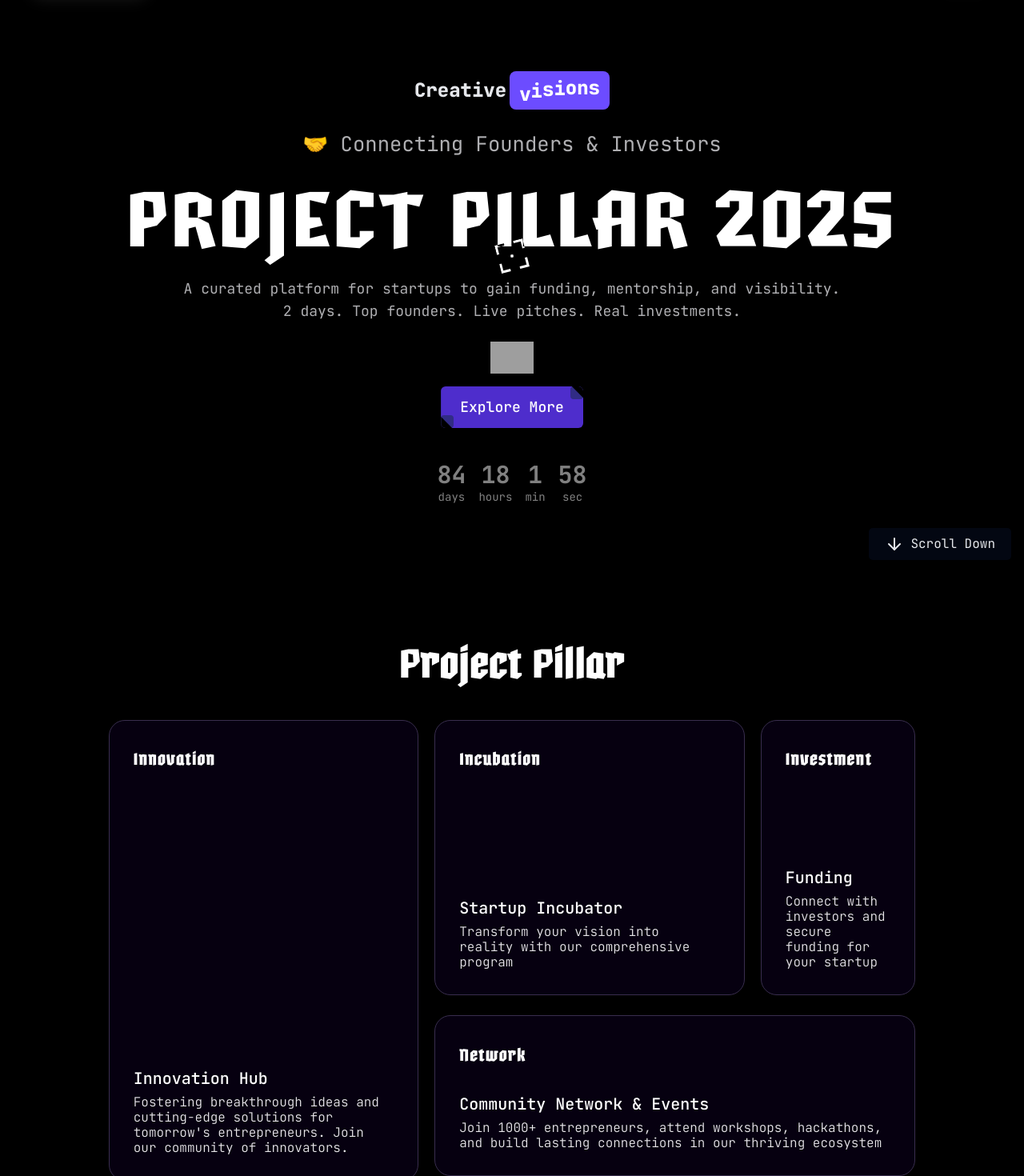
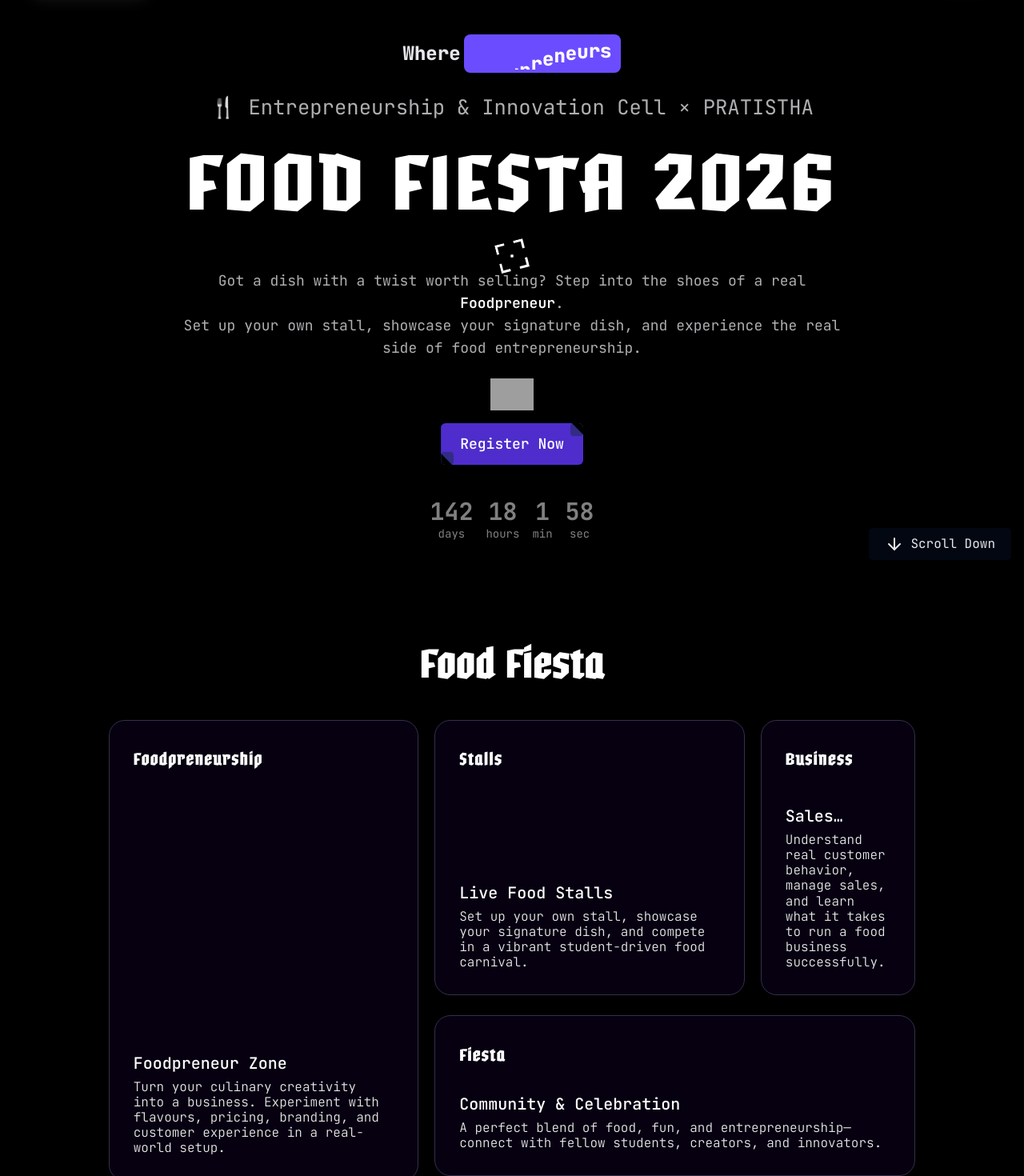
Before and after one commit to raorajnish/Ecell, a React (Vite) app: page / in a window 1280 px wide. Shown: the part 80-1550 px from the top of the page at 80% size. Built offline with nearby package versions, Linux system fonts and the light colour scheme; grey boxes are pictures that could not be loaded.

Commit message:
Food fiesta homepage updated

```diff
--- a/src/components/home/MagicBento.jsx
+++ b/src/components/home/MagicBento.jsx
@@ -12,31 +12,34 @@ const MOBILE_BREAKPOINT = 768
 const cardData = [
   {
     color: "#060010",
-    title: "Innovation Hub",
+    title: "Foodpreneur Zone",
     description:
-      "Fostering breakthrough ideas and cutting-edge solutions for tomorrow's entrepreneurs. Join our community of innovators.",
-    label: "Innovation",
+      "Turn your culinary creativity into a business. Experiment with flavours, pricing, branding, and customer experience in a real-world setup.",
+    label: "Foodpreneurship",
   },
   {
     color: "#060010",
-    title: "Startup Incubator",
-    description: "Transform your vision into reality with our comprehensive program",
-    label: "Incubation",
+    title: "Live Food Stalls",
+    description:
+      "Set up your own stall, showcase your signature dish, and compete in a vibrant student-driven food carnival.",
+    label: "Stalls",
   },
   {
     color: "#060010",
-    title: "Funding",
-    description: "Connect with investors and secure funding for your startup",
-    label: "Investment",
+    title: "Sales Experience",
+    description:
+      "Understand real customer behavior, manage sales, and learn what it takes to run a food business successfully.",
+    label: "Business",
   },
   {
     color: "#060010",
-    title: "Community Network & Events",
+    title: "Community & Celebration",
     description:
-      "Join 1000+ entrepreneurs, attend workshops, hackathons, and build lasting connections in our thriving ecosystem",
-    label: "Network",
+      "A perfect blend of food, fun, and entrepreneurship—connect with fellow students, creators, and innovators.",
+    label: "Fiesta",
   },
-]
+];
+
 
 const calculateSpotlightValues = (radius) => ({
   proximity: radius * 0.5,
--- a/src/components/home/Main-footer.jsx
+++ b/src/components/home/Main-footer.jsx
@@ -20,15 +20,17 @@ const Footer = () => {
             and initiatives that empower students to turn ideas into impact.
           </p>
 
-          <div className="flex space-x-4 mt-6">
+          <div className="flex space-x-4 mt-6 cursor-pointer">
             <FooterIcon
               href="https://www.instagram.com/ecellsakec/"
               Icon={Instagram}
+              className="cursor-pointer"
             />
             <FooterIcon href="https://x.com/ecellsakec" Icon={Twitter} />
             <FooterIcon
               href="https://www.linkedin.com/company/entrepreneurship-and-innovationcell/posts/?feedView=all"
               Icon={Linkedin}
+              className="cursor-pointer"
             />
           </div>
         </div>
@@ -37,7 +39,7 @@ const Footer = () => {
         <div className="grid grid-cols-2 lg:grid-cols-3 gap-10">
           {/* Desktop Branding */}
           <div className="hidden lg:block space-y-6">
-            <h2 className="text-3xl font-bold tracking-wide">ECELL SAKEC™</h2>
+            <h2 className="text-3xl font-bold tracking-wide">EIC SAKEC™</h2>
             <p className="text-gray-300 leading-relaxed max-w-sm">
               Fostering innovation and entrepreneurship through events,
               workshops, and initiatives that empower students to turn ideas
@@ -91,14 +93,14 @@ const Footer = () => {
               </a>
 
               <a
-                href="tel:+919702852450"
+                href="tel:+917718063429"
                 className="flex items-center hover:text-white transition group"
               >
                 {/* <Phone
                   size={18}
                   className="mr-3 group-hover:scale-110 duration-200"
                 /> */}
-                (+91) 9702852450
+                (+91) 77180 63429
               </a>
             </div>
           </div>
--- a/src/components/nav/NavbarNew.jsx
+++ b/src/components/nav/NavbarNew.jsx
@@ -379,7 +379,7 @@ const Navbar = ({ contentRef }) => {
               <a href="#">Sponsors</a>
             </div>
             <div className="col-sm text-right text-white/50">
-              <a href="#">Our Story</a>
+              <a href="https://www.sakec.ac.in/entrepreneurship-cell/food-fiesta-2026/" target="_blank" rel="noopener noreferrer">Food Fiesta</a>
               <a href="#" className="max-w-full">
                 Become a Member
               </a>
--- a/src/components/ui/shadcn-io/corner-accent-button/index.jsx
+++ b/src/components/ui/shadcn-io/corner-accent-button/index.jsx
@@ -4,7 +4,7 @@ import { cn } from '@/lib/utils';
 
 export const CornerAccentButton = React.forwardRef(({
   className,
-  children = "Explore More",
+  children = "Register Now",
   ...props
 }, ref) => {
   return (
--- a/src/pages/Home.jsx
+++ b/src/pages/Home.jsx
@@ -38,17 +38,18 @@ const Home = () => {
           {/* Static word + Rotating badge */}
           <div className="flex items-center gap-1 font-extrabold text-center">
             <span className="text-gray-200 text-[4vw] sm:text-[3vh]">
-              Creative
+              Where
             </span>
             <RotatingText
               texts={[
-                "thinking",
-                "ideas",
-                "solutions",
-                "visions",
-                "innovation",
-                "growth",
-              ]}
+  "flavours",
+  "ideas",
+  "innovation",
+  // "entrepreneurship",
+  "foodpreneurs",
+  "creativity",
+]}
+
               mainClassName="px-2 cursor-target sm:px-3 bg-[#6C4CFF] text-white text-[4vw] sm:text-[3vh] overflow-hidden py-1 rounded-lg"
               staggerFrom="last"
               initial={{ y: "100%" }}
@@ -63,22 +64,26 @@ const Home = () => {
 
           {/* Subheading */}
           <h2 className=" text-[3vw] md:text-[2vw] lg:text-[2vw] pt-6 text-center">
-            🤝 Connecting Founders & Investors
-          </h2>
+  🍴 Entrepreneurship & Innovation Cell × PRATISTHA
+</h2>
+
 
           {/* Main Heading */}
 
           <h1 className=" text-[10vw] sm:text-[8vw] md:text-[8vw] lg:text-[9vw] text-white font-[vampire] tracking-wider mt-1 mb-5 uppercase font-bold text-center leading-tight">
-            Project Pillar 2025
+            Food Fiesta 2026
           </h1>
 
           {/* Description */}
-          <h3 className="text-[12px] sm:text-base md:text-lg text-center -mt-5 max-w-[90%] sm:max-w-[80%] md:max-w-[70%]">
-            A curated platform for startups to gain funding, mentorship, and
-            visibility.
-            <br className="hidden sm:block" />2 days. Top founders. Live
-            pitches. Real investments.
-          </h3>
+          <h3 className="text-[12px] sm:text-base md:text-lg text-center mt-4 max-w-[90%] sm:max-w-[80%] md:max-w-[70%]">
+  Got a dish with a twist worth selling?
+  Step into the shoes of a real <span className="font-semibold text-white">Foodpreneur</span>.
+  <br className="hidden sm:block" />
+  Set up your own stall, showcase your signature dish, and experience the real side of food entrepreneurship.
+</h3>
+
+
+
 
           {/* Icon */}
           <img
@@ -96,13 +101,14 @@ const Home = () => {
 
           <div className="">
             <CountdownTimer
-              deadline="2025-12-20T09:30:00"
+              deadline="2026-02-16T09:30:00"
               className="text-white/50 pt-6 -mb-20"
               onCompleteContent={
-                <div className="text-red-600 font-bold">Event Started!</div>
+                <div className="text-yellow-600 font-bold">🍔 Food Fiesta is LIVE!</div>
               }
             />
           </div>
+
 
           {/* Scroll down hint */}
           <div className=" -mt-24 sm:mt-0 absolute bottom-5 right-4 bg-gray-950 text-gray-200 py-2 px-5 rounded-[5px]">
@@ -113,7 +119,7 @@ const Home = () => {
         </div>
         <div className="h-fit  pt-20 w-full flex justify-center flex-col items-center  ">
           <h2 className="font-[vampire] text-white mb-6 text-6xl  ">
-            Project Pillar
+            Food Fiesta
           </h2>
           <MagicBento
             textAutoHide={true}
```
